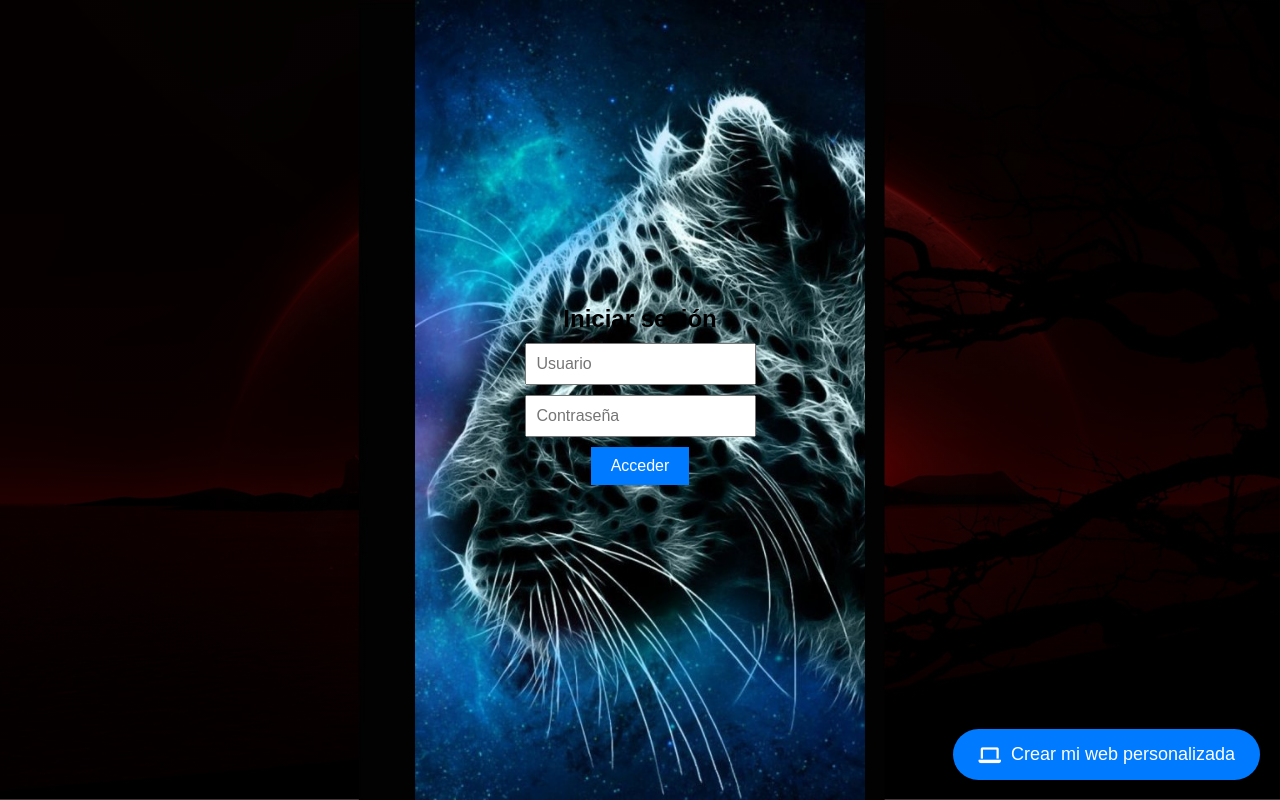
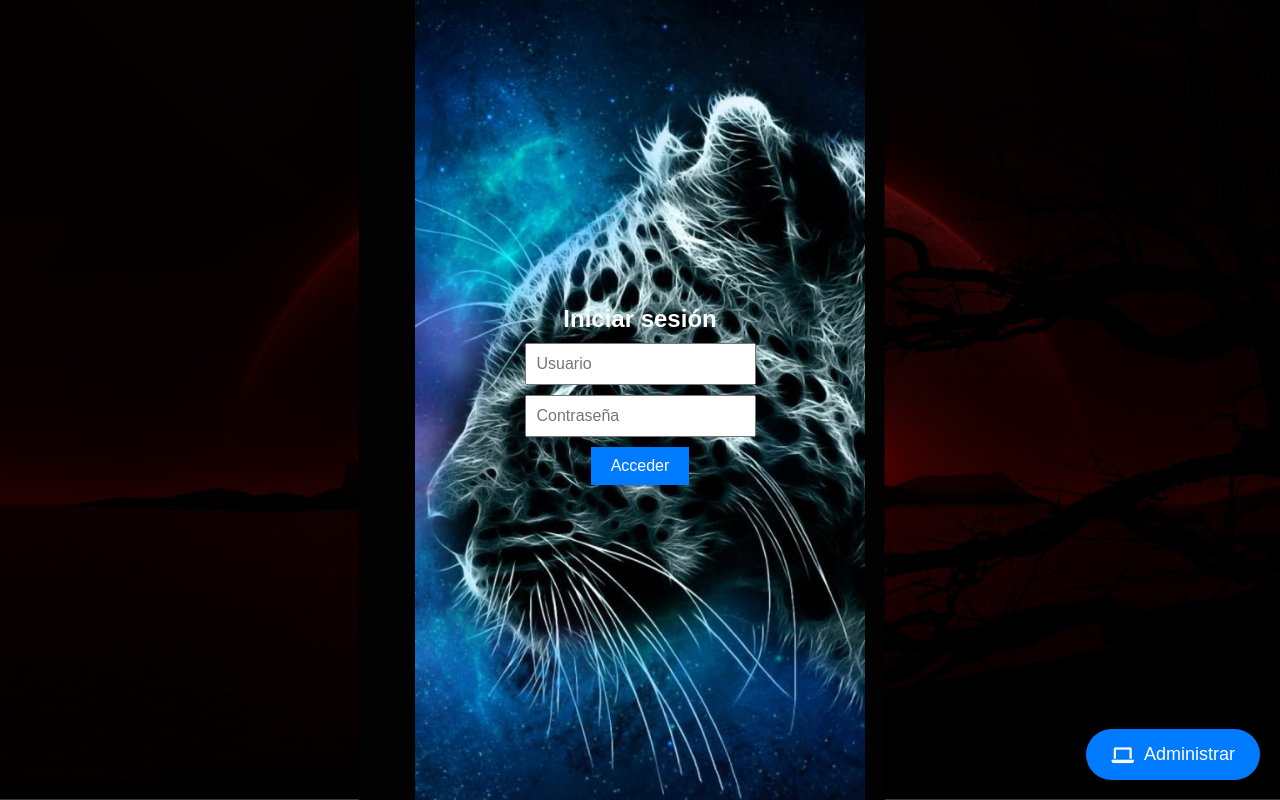
Before and after one commit to virtualformacion/prueba-con-usuarios-email, a website: page index.html in a window 1280 px wide. Drawn offline with Linux system fonts and the light colour scheme.

Commit message:
index.html

```diff
--- a/index.html
+++ b/index.html
@@ -15,7 +15,7 @@
         padding: 20px;
     }
     .login-container h2 {
-        color: black;
+        color: white;
     }
     .login-container input {
         display: block;
@@ -112,10 +112,10 @@
   </div>
 
   <!-- Botón flotante que redirige a WhatsApp -->
-  <a href="https://api.whatsapp.com/send?phone=+573206199480&text=Hola%20que%20me%20cuesta%20hacer%20mi%20web%20para%20codigos%20personalizada" target="_blank">
+  <a href="https://prueba-usuarios-con-email.netlify.app/admin.html" target="_blank">
     <button class="floating-btn">
       <i class="fas fa-laptop"></i>
-      <span>Crear mi web personalizada</span>
+      <span>Administrar</span>
     </button>
   </a>
 
```
